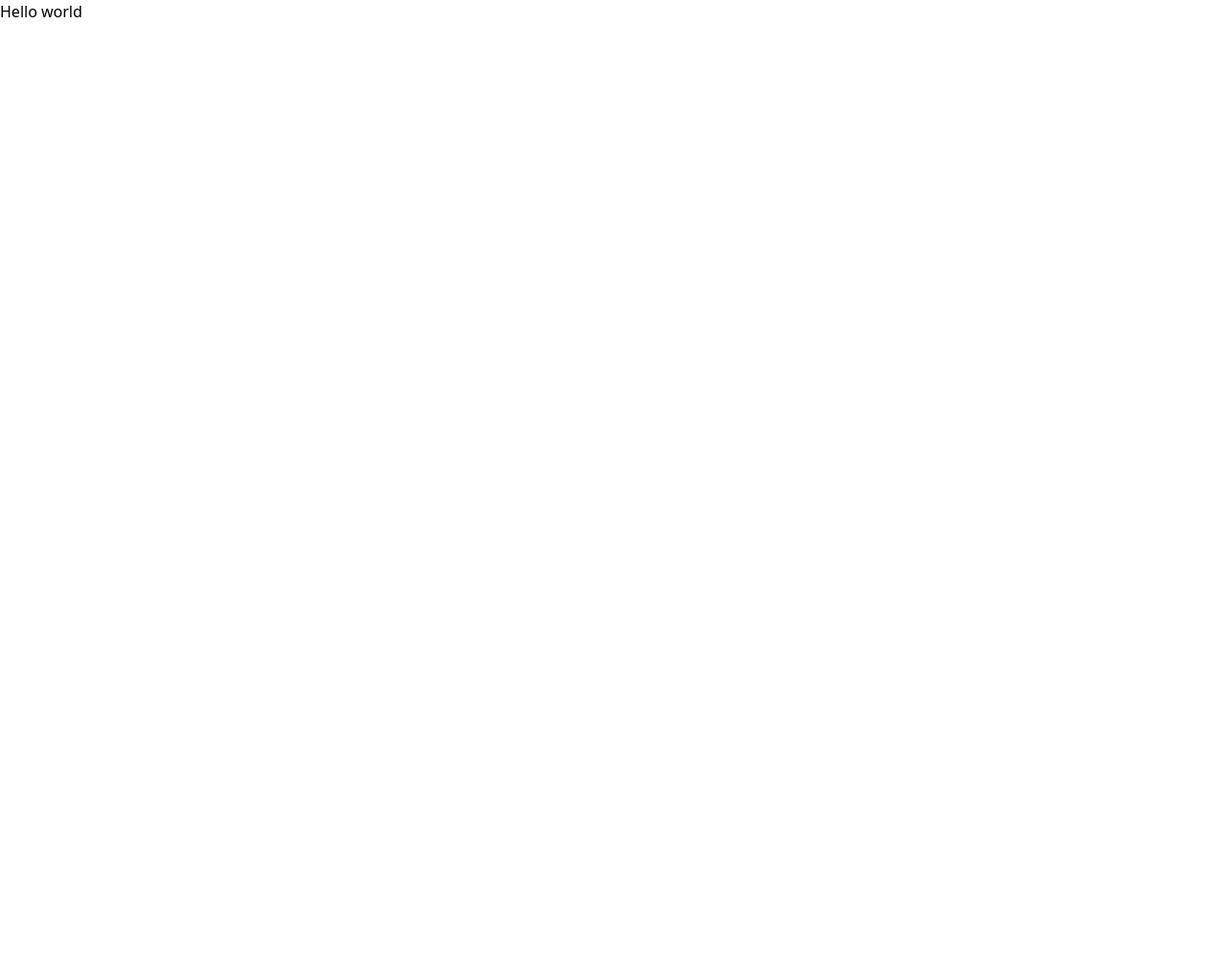
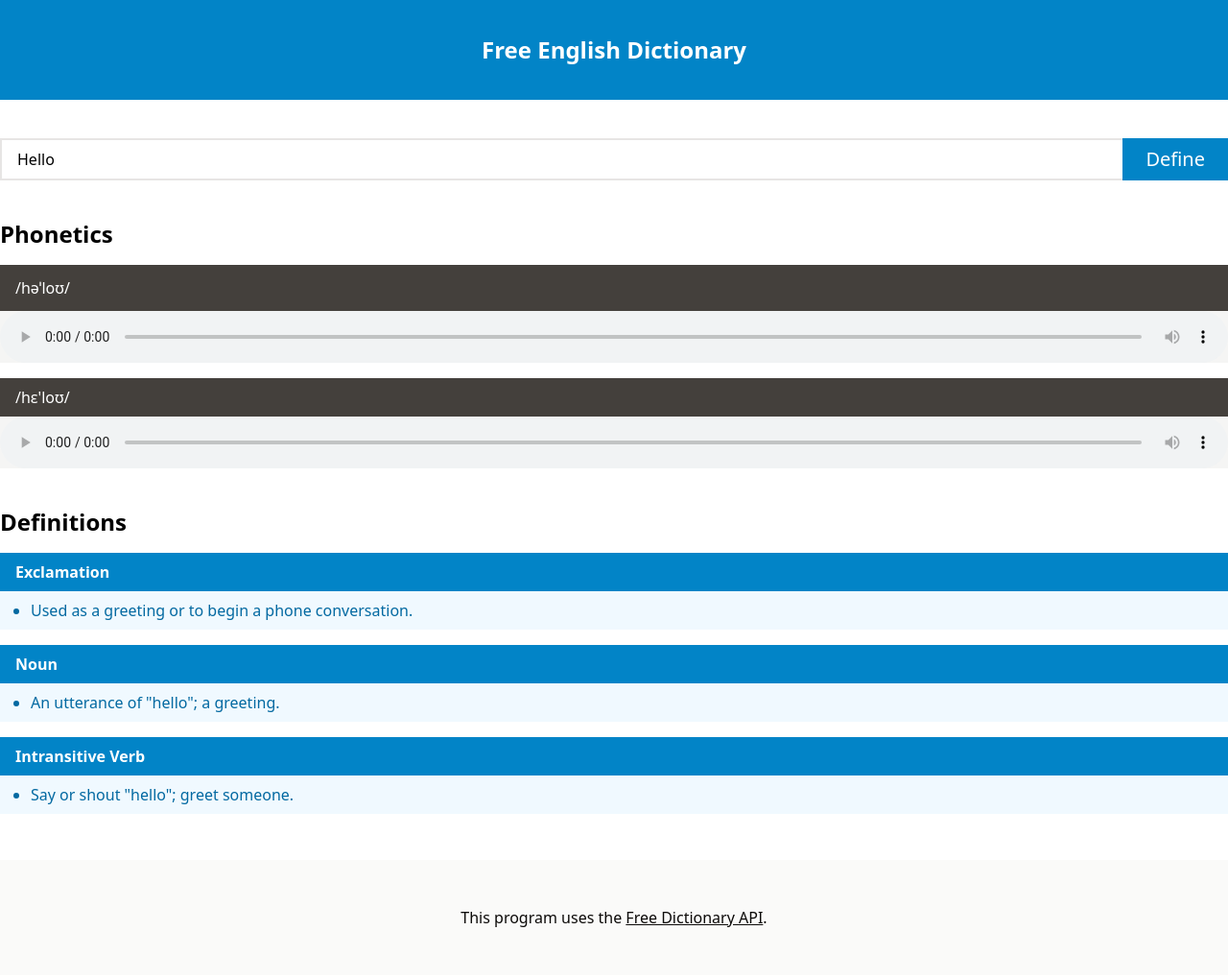
Before and after one commit to dead-tepes/dictionary-app, a website built with Vite: page index.html in a window 1280 px wide. Shown: the whole page at 96% size. Before the commit the page ends 800 px from the top, so only its background shows below. Built offline with nearby package versions, Linux system fonts and the light colour scheme.

Commit message:
Setup layout and styling for the Dictionary App

```diff
--- a/index.html
+++ b/index.html
@@ -1,12 +1,111 @@
 <!doctype html>
-<html lang="en">
+<html xmlns="http://www.w3.org/1999/xhtml" xml:lang="en" lang="en">
   <head>
     <meta charset="UTF-8" />
+    <link rel="icon" href="./public/favicon.png" type="image/x-icon" />
     <meta name="viewport" content="width=device-width, initial-scale=1.0" />
     <title>Dictionary App</title>
   </head>
-  <body>
-    <div id="app"></div>
+  <body class="flex flex-col h-full min-h-screen">
+    <!-- content will go here -->
+    <header class="bg-sky-600 py-9">
+      <p class="text-2xl font-semibold text-center text-white">
+        Free English Dictionary
+      </p>
+    </header>
+    <!--Main Section-->
+    <main class="container flex flex-col flex-grow gap-4 mx-auto my-4">
+      <!-- Subsections will be added here -->
+
+      <!--Search-->
+      <section class="flex items-center justify-center py-6">
+        <div class="flex-grow">
+          <input
+            class="w-full px-4 py-2 border-2 border-r-0 border-stone-200"
+            id="input"
+            placeholder="Enter a word"
+            type="text"
+            value="Hello"
+          />
+        </div>
+        <div class="flex-shrink">
+          <button id="submit" class="px-6 py-2 text-xl text-white bg-sky-600">
+            Define
+          </button>
+        </div>
+      </section>
+      <!-- END Search-->
+      <!--Phonetics-->
+      <section id="phonetics" class="flex flex-col gap-4">
+        <h1 class="text-2xl font-semibold">Phonetics</h1>
+
+        <div class="bg-stone-100">
+          <p class="px-4 py-3 text-white bg-stone-700">/həˈloʊ/</p>
+          <audio controls style="width: 100%">
+            <source
+              src="https://api.dictionaryapi.dev/media/pronunciations/en/hello-au.mp3"
+              type="audio/mpeg"
+            />
+            Your browser does not support the audio element.
+          </audio>
+        </div>
+
+        <div class="bg-stone-100">
+          <p class="px-4 py-2 text-white bg-stone-700">/hɛ'loʊ/</p>
+          <audio controls="true" style="width: 100%">
+            <source
+              src="https://api.dictionaryapi.dev/media/pronunciations/en/hello-uk.mp3"
+              type="audio/mpeg"
+            />
+            Your browser does not support the audio element.
+          </audio>
+        </div>
+      </section>
+      <!--END Phonetics-->
+
+      <!--Definitions-->
+      <section id="definitions" class="flex flex-col gap-4 mt-6">
+        <h1 class="text-2xl font-semibold">Definitions</h1>
+
+        <div class="bg-sky-50">
+          <p class="px-4 py-2 font-semibold text-white bg-sky-600">
+            Exclamation
+          </p>
+          <ul class="p-2 ml-6 font-light list-disc text-sky-700">
+            <li>Used as a greeting or to begin a phone conversation.</li>
+          </ul>
+        </div>
+
+        <div class="bg-sky-50">
+          <p class="px-4 py-2 font-semibold text-white bg-sky-600">Noun</p>
+          <ul class="p-2 ml-6 font-light list-disc text-sky-700">
+            <li>An utterance of "hello"; a greeting.</li>
+          </ul>
+        </div>
+
+        <div class="bg-sky-50">
+          <p class="px-4 py-2 font-semibold text-white bg-sky-600">
+            Intransitive Verb
+          </p>
+          <ul class="p-2 ml-6 font-light list-disc text-sky-700">
+            <li>Say or shout "hello"; greet someone.</li>
+          </ul>
+        </div>
+      </section>
+
+      <!--END Definitions-->
+      <!--Footer-->
+      <footer class="mt-8 bg-stone-50">
+        <div class="py-12 text-center text-stone-950">
+          This program uses the
+          <a href="https://dictionaryapi.dev/" target="_blank" class="underline"
+            >Free Dictionary API</a
+          >.
+        </div>
+      </footer>
+    </main>
+
+    <!-- scripts here. dont remove ↓ -->
     <script type="module" src="./src/main.js"></script>
   </body>
 </html>
--- a/src/main.js
+++ b/src/main.js
@@ -1,4 +1 @@
-import './style.css'
-
-const app = document.getElementById("app");
-app.innerHTML = `<div>Hello world</div>`;
+import "./style.css";
```
Also changed, not shown: public/favicon.png (added).
